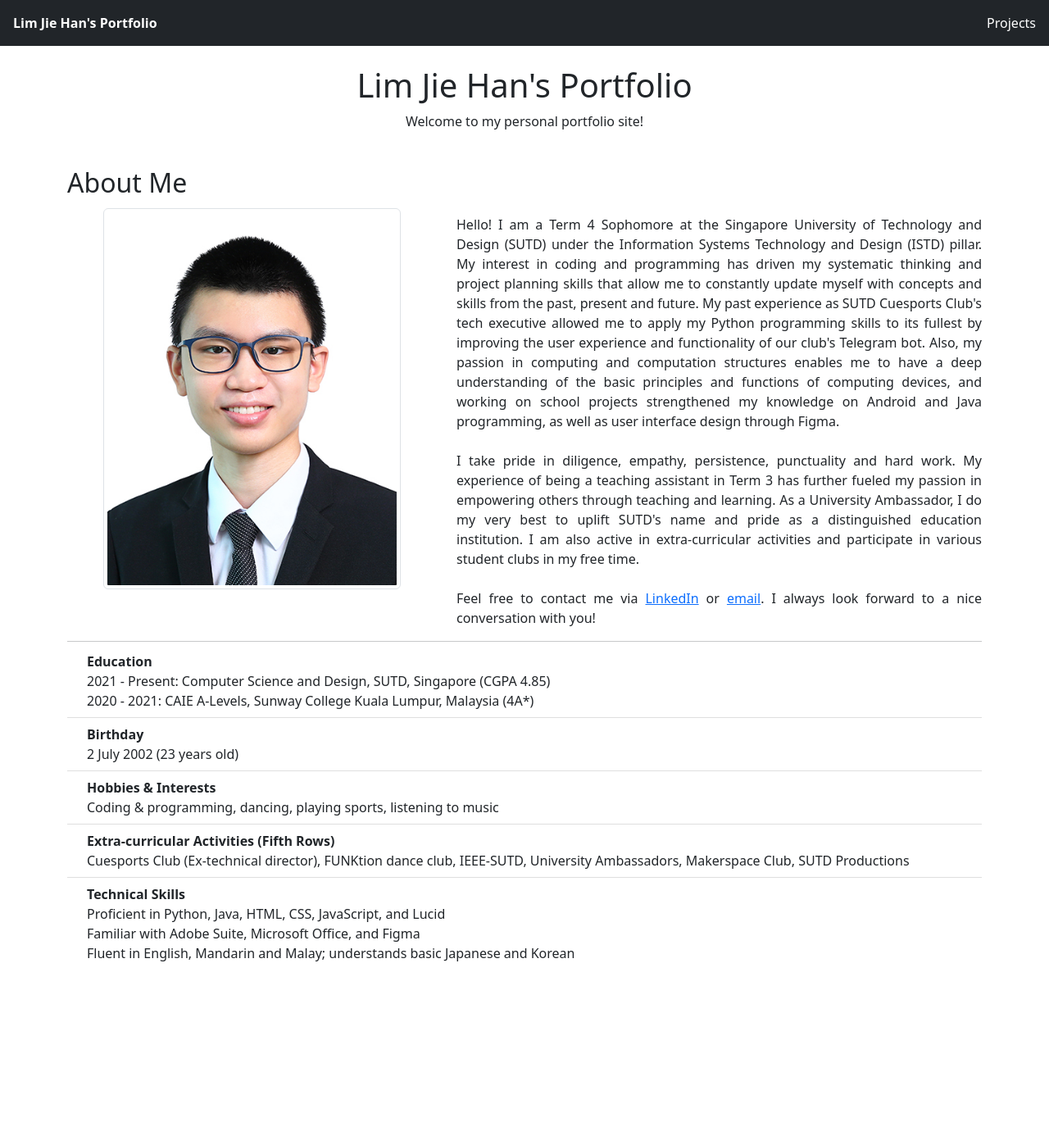
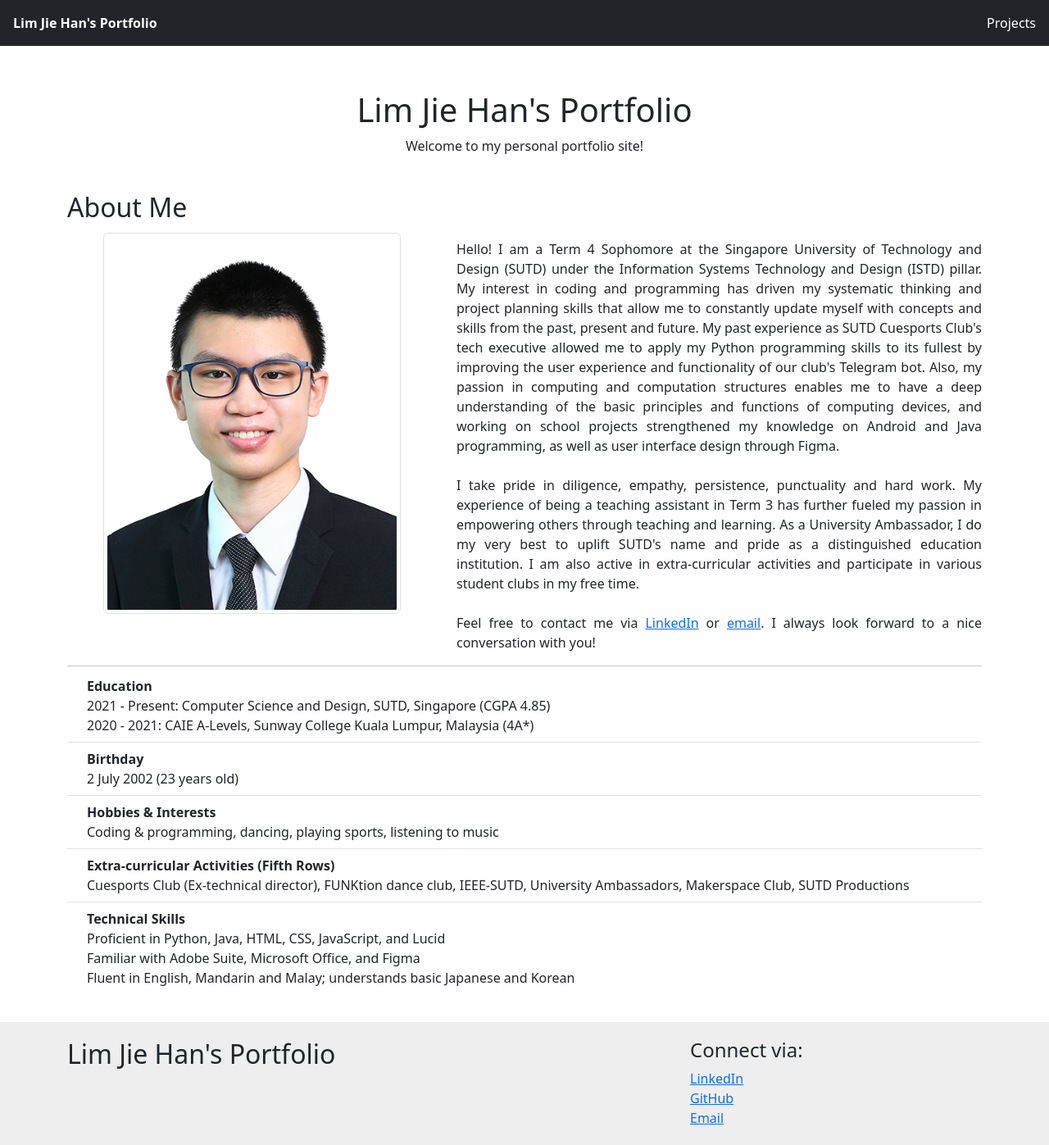
Before and after one commit to LimJH272/limjh272.github.io, a Jekyll site: the page built from index.html, in a window 1280 px wide and 1397 px high. Shown: the whole window at 82% size. Built offline with Jekyll 4.4.1, drawn with Linux system fonts in a browser that asks for light colours.

Commit message:
Add footer and clean formatting

```diff
--- a/_layouts/default.html
+++ b/_layouts/default.html
@@ -9,8 +9,8 @@
         <link rel="icon" type="image/x-icon" href="/LJH-favicon.jpg">
 
         <!--Bootstrap 5 setup-->
-        <link href="https://cdn.jsdelivr.net/npm/bootstrap@5.2.3/dist/css/bootstrap.min.css" rel="stylesheet">
-        <script src="https://cdn.jsdelivr.net/npm/bootstrap@5.2.3/dist/js/bootstrap.bundle.min.js"></script>
+        <link href="https://cdn.jsdelivr.net/npm/bootstrap@5.3.8/dist/css/bootstrap.min.css" rel="stylesheet" integrity="sha384-sRIl4kxILFvY47J16cr9ZwB07vP4J8+LH7qKQnuqkuIAvNWLzeN8tE5YBujZqJLB" crossorigin="anonymous">
+        <script src="https://cdn.jsdelivr.net/npm/bootstrap@5.3.8/dist/js/bootstrap.bundle.min.js" integrity="sha384-FKyoEForCGlyvwx9Hj09JcYn3nv7wiPVlz7YYwJrWVcXK/BmnVDxM+D2scQbITxI" crossorigin="anonymous"></script>
     </head>
 
     <!-- Google tag (gtag.js) -->
@@ -24,13 +24,13 @@
     </script>
 
     <body>
+        <!-- Navbar -->
         <nav id="navigation-bar" class="navbar hstack gap-1 bg-dark fixed-top">
             <ul class="nav">
                 <li class="nav-item"><a href="/" class="nav-link text-white fw-semibold">Lim Jie Han's Portfolio</a></li>
             </ul>
             <ul class="nav">
                 <li class="nav-item"><a href="/projects/" class="nav-link active text-white">Projects</a></li>
-                <!-- <li class="nav-item"><a href="./gallery" class="nav-link active text-white">Gallery</a></li> -->
             </ul>
         </nav>
 
@@ -39,10 +39,57 @@
             <ul class="nav">
                 <li class="nav-item"><a href="/" class="nav-link text-white fw-semibold">Lim Jie Han's Portfolio</a></li>
             </ul>
+            <ul class="nav">
+                <li class="nav-item"><a href="/projects/" class="nav-link active text-white">Projects</a></li>
+            </ul>
         </nav>
 
-        {{content}}
+        <div id="main-content">
+            {{content}}
+        </div>
 
+        <!-- Footer -->
+        <footer>
+            <div class="container">
+                <div class="row">
+                    <div class="col col-md-8">
+                        <div class="p-20">
+                            <h2>Lim Jie Han's Portfolio</h2>
+                        </div>
+                    </div>
+                    <div class="col col-md-4">
+                        <div class="row">
+                            <div class="col">
+                                <div class="col p-20">
+                                    <h4>Connect via:</h4>
+                                </div>
+                            </div>
+                        </div>
+                        <div class="row">
+                            <div class="col">
+                                <div class="col p-10">
+                                    <a href="https://www.linkedin.com/in/limjiehan0272/" target="_blank">LinkedIn</a>
+                                </div>
+                            </div>
+                        </div>
+                        <div class="row">
+                            <div class="col">
+                                <div class="col p-10">
+                                    <a href="https://github.com/LimJH272" target="_blank">GitHub</a>
+                                </div>
+                            </div>
+                        </div>
+                        <div class="row">
+                            <div class="col">
+                                <div class="col p-10">
+                                    <a href="mailto://limjiehan02@gmail.com" target="_blank">Email</a>
+                                </div>
+                            </div>
+                        </div>
+                    </div>
+                </div>
+            </div>
+        </footer>
 
         <script src="/myscripts.js"></script>
     </body>
--- a/styles.css
+++ b/styles.css
@@ -1,3 +1,14 @@
+footer {
+    display: block;
+    padding: 20px;
+    background-color:#eeeeee;
+    min-height: 150px;
+}
+
+#main-content {
+    padding: 30px;
+}
+
 #profile-photo {
     max-height: 465px!important
 }
```
